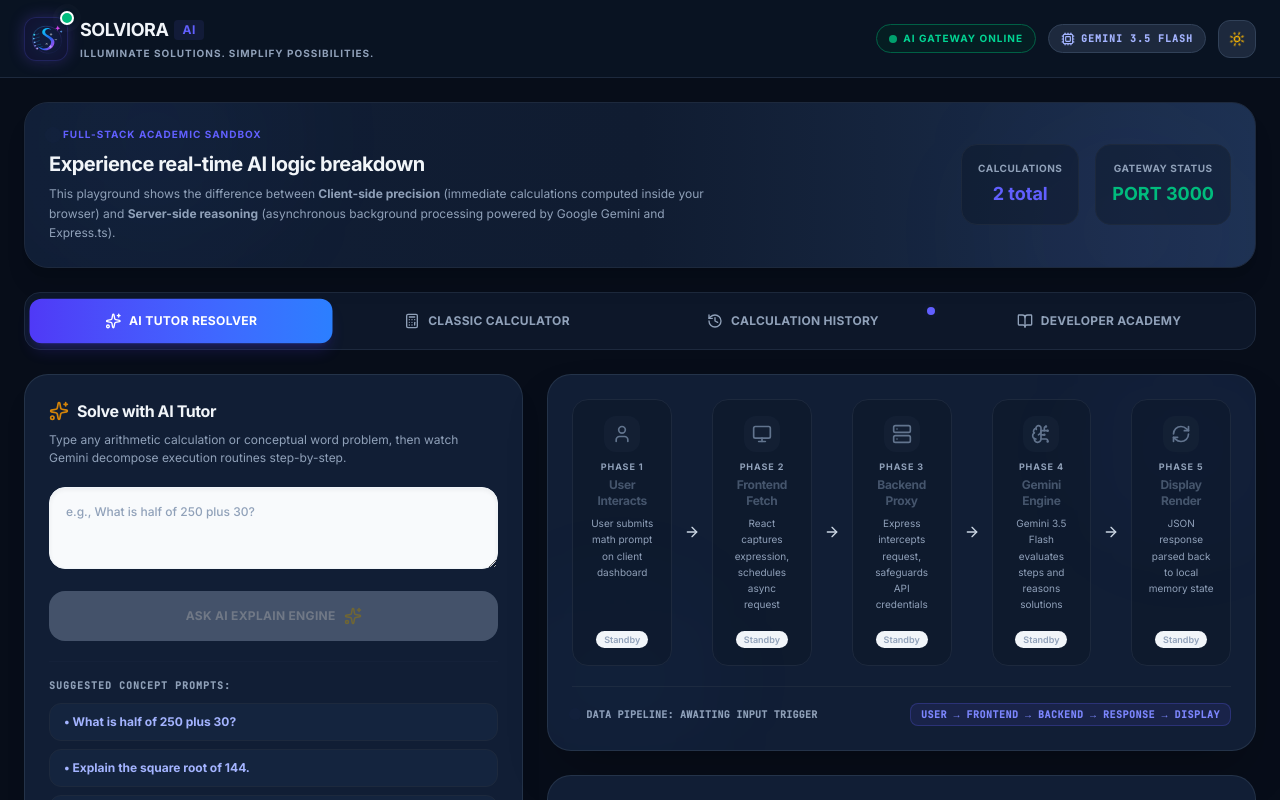
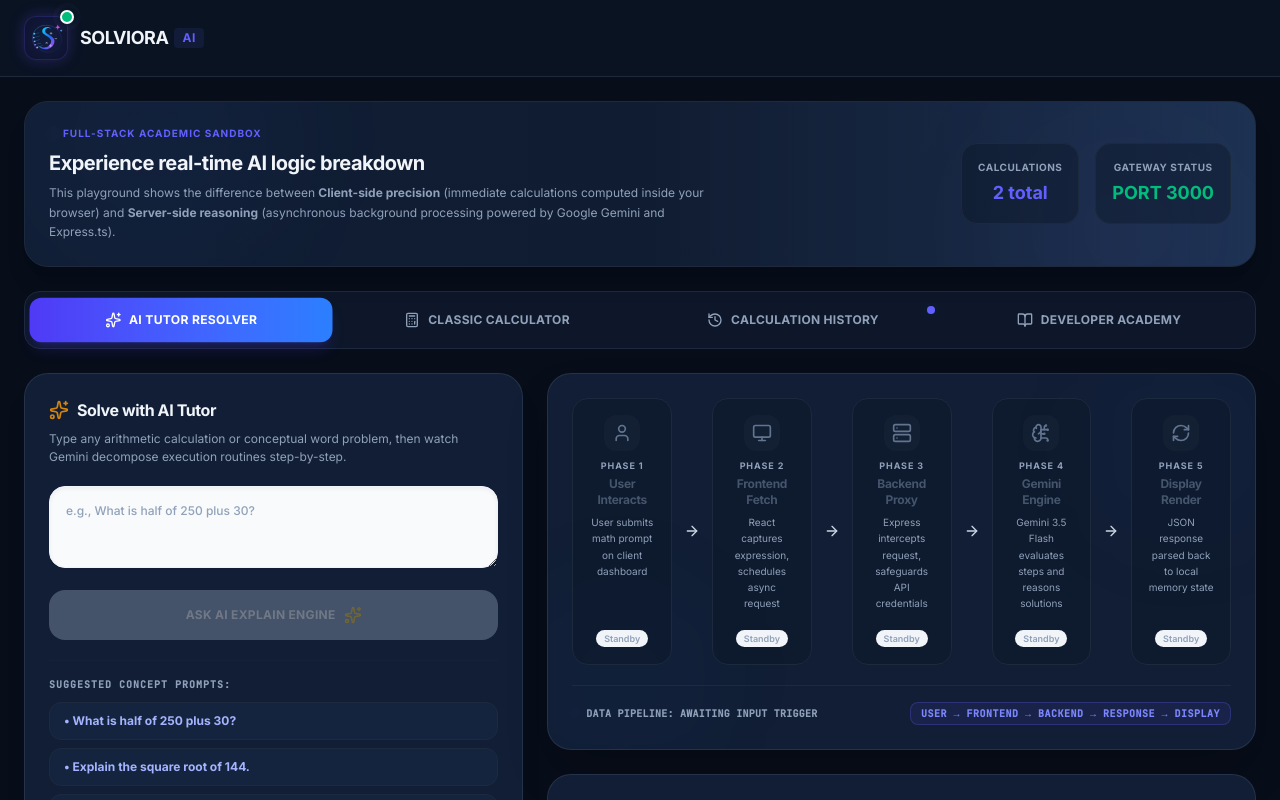
Before and after one commit to 24691A05D8/SOLVIORA, a React (Vite) app: page / in a window 1280 px wide. Shown: the top 800 px of the page. Built offline with nearby package versions, Linux system fonts and the light colour scheme.

Commit message:
refactor(ui): remove header decorative components
Clean up the header UI by removing redundant status indicators and aesthetic labels to improve layout focus.

```diff
--- a/src/App.tsx
+++ b/src/App.tsx
@@ -496,47 +496,7 @@ export default function App() {
             <h1 className="text-lg font-black tracking-tight flex items-center gap-1.5">
               SOLVIORA <span className="text-xs font-black uppercase text-indigo-500 bg-indigo-500/10 px-2 py-0.5 rounded tracking-wider">AI</span>
             </h1>
-            <p className={`text-[10px] font-bold uppercase tracking-widest mt-0.5 ${
-              isDark ? "text-slate-400" : "text-slate-500"
-            }`}>
-              Illuminate Solutions. Simplify Possibilities.
-            </p>
           </div>
-        </div>
-
-        {/* Global Controls & Theme Switcher */}
-        <div className="flex items-center gap-3 flex-wrap" id="header-controls">
-          <div className={`flex items-center gap-1.5 px-3 py-1.5 rounded-full text-[10px] font-bold tracking-widest uppercase border ${
-            isDark
-              ? "bg-emerald-950/40 border-emerald-800 text-emerald-400"
-              : "bg-emerald-50 border-emerald-200 text-emerald-700"
-          }`}>
-            <span className="w-2 h-2 bg-emerald-500 rounded-full animate-pulse"></span>
-            <span>AI GATEWAY ONLINE</span>
-          </div>
-
-          {/* Core framework specification */}
-          <div className={`hidden md:flex items-center gap-1.5 px-3 py-1.5 rounded-full text-[10px] font-bold tracking-widest uppercase font-mono border ${
-            isDark
-              ? "bg-slate-800 border-slate-700 text-indigo-300"
-              : "bg-slate-100 border-slate-200 text-indigo-700"
-          }`}>
-            <Cpu className="w-3.5 h-3.5" />
-            <span>Gemini 3.5 Flash</span>
-          </div>
-
-          <button
-            onClick={() => setIsDark(!isDark)}
-            className={`p-2.5 rounded-xl border transition-all duration-300 cursor-pointer ${
-              isDark
-                ? "bg-slate-800 border-slate-700 text-slate-300 hover:text-white hover:bg-slate-750"
-                : "bg-white border-slate-200 text-slate-600 hover:text-slate-900 hover:bg-slate-100"
-            }`}
-            title="Toggle theme view"
-            id="toggle-dark-mode-btn"
-          >
-            {isDark ? <Sun className="w-4 h-4 text-amber-400 animate-spin" style={{ animationDuration: '6s' }} /> : <Moon className="w-4 h-4 text-indigo-600" />}
-          </button>
         </div>
       </header>
 
```
